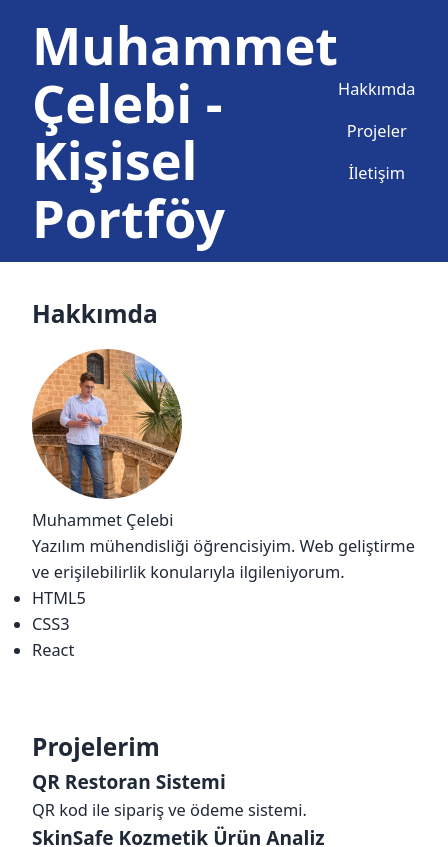
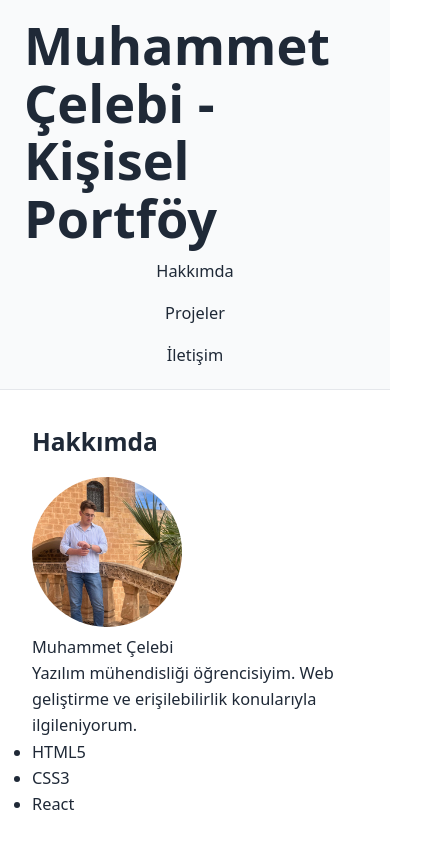
Before and after one commit to MRCELEBI51/web-lab-hello, a React (Vite) app: page / in a window 390 px wide. Shown: the top 847 px of the page, 448 px wide, since content can reach past the window. Built offline with nearby package versions, Linux system fonts and the light colour scheme.

Commit message:
responsive header ve navigasyon

```diff
--- a/src/App.css
+++ b/src/App.css
@@ -16,37 +16,63 @@ body {
 
 /* Header */
 header {
-  background: var(--color-primary);
-  color: var(--color-bg);
-  padding: var(--space-md);
  display: flex;
+flex-wrap: wrap;
 justify-content: space-between;
 align-items: center;
-  padding: var(--space-md) var(--space-xl);
+padding: var(--space-md) var(--space-lg);
+background-color: var(--color-surface);
+border-bottom: 1px solid var(--color-border);
+position: sticky;
+top: 0;
+z-index: 10;
 }
-
+.site-title{
+  font-size: var(--text-xl);
+  font-weight: 700;
+  color: var(--color-primary);
+}
 nav ul {
   display: flex;
+flex-wrap: wrap;
 list-style: none;
-gap: var(--space-md);
+gap: var(--space-sm);
 padding: 0;
 margin: 0;
 }
 @media (max-width: 639px) {
+  header{
+    flex-direction: column;
+gap: var(--space-sm);
+  }
   nav ul {
     flex-direction: column;
 align-items: center;
+width: 100%;
     }
+    nav a{
+      display: block;
+text-align: center;
+width: 100%;}
 
 }
 
 
 
 nav a {
+  display: inline-block;
+padding: var(--space-xs) var(--space-md);
+color: var(--color-text);
+text-decoration: none;
+border-radius: var(--radius-md);
+transition: background var(--transition-fast),
+color var(--transition-fast);
+}
+nav a:hover,
+nav a :focus{
+  background-color: var(--color-primary);
 color: var(--color-bg);
-  text-decoration: none;
 }
-
 /* Bölümler */
 section {
   padding: var(--space-xl);
```
Lines whose indentation alone changed are shown as unchanged.
